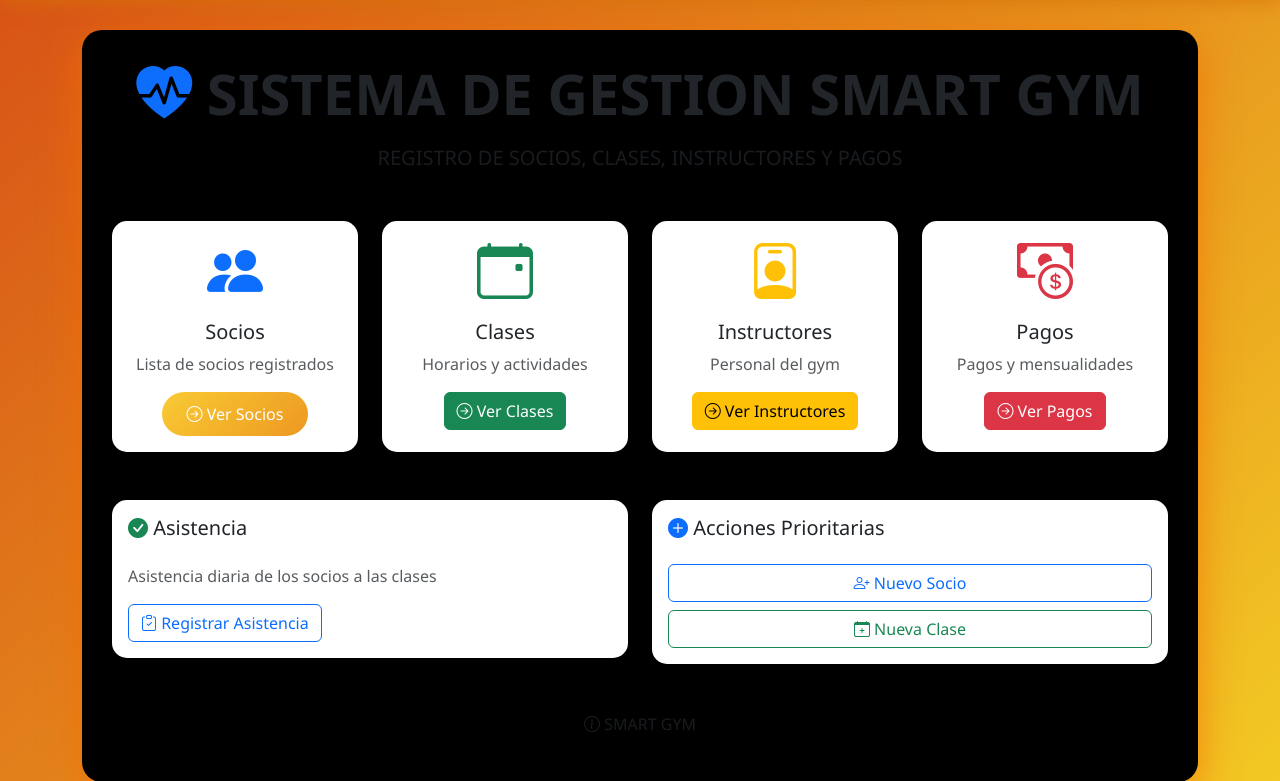
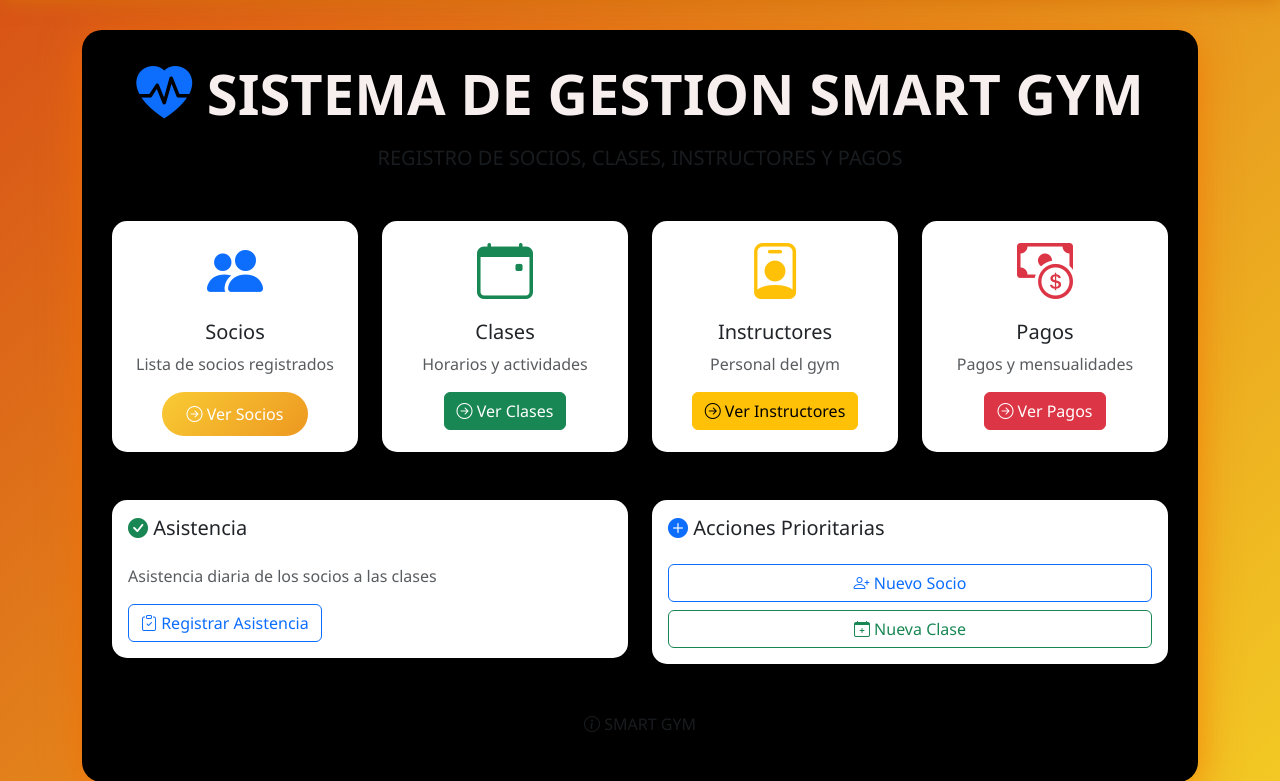
Before and after one commit to AlondraOO/ProyectoBases, a Flask app: page / in a window 1280 px wide. Shown: the part 62-843 px from the top of the page. Run offline with Flask 3, Linux system fonts and the light colour scheme.

Commit message:
prueba color texto

```diff
--- a/templates/base.html
+++ b/templates/base.html
@@ -6,6 +6,7 @@
     <title>{% block title %}Sistema de Gimnasio{% endblock %}</title>
     <link href="https://cdn.jsdelivr.net/npm/bootstrap@5.3.0/dist/css/bootstrap.min.css" rel="stylesheet">
     <link rel="stylesheet" href="https://cdn.jsdelivr.net/npm/bootstrap-icons@1.11.0/font/bootstrap-icons.css">
+    <link rel="stylesheet" href="styles.css">
     <style>
         body {
             background: linear-gradient(135deg, #d75016 0%, #f3ca24 100%);
--- a/templates/index.html
+++ b/templates/index.html
@@ -3,6 +3,7 @@
 {% block title %}Dashboard - Sistema de Gimnasio{% endblock %}
 
 {% block content %}
+<link rel="stylesheet" href="styles.css">
 <div class="text-center mb-5">
     <h1 class="display-4 fw-bold mb-3">
         <i class="bi bi-heart-pulse-fill text-primary"></i>
--- /dev/null
+++ b/templates/styles.css
@@ -0,0 +1,3 @@
+h1 {
+    color: #f7eeee;
+}
```
